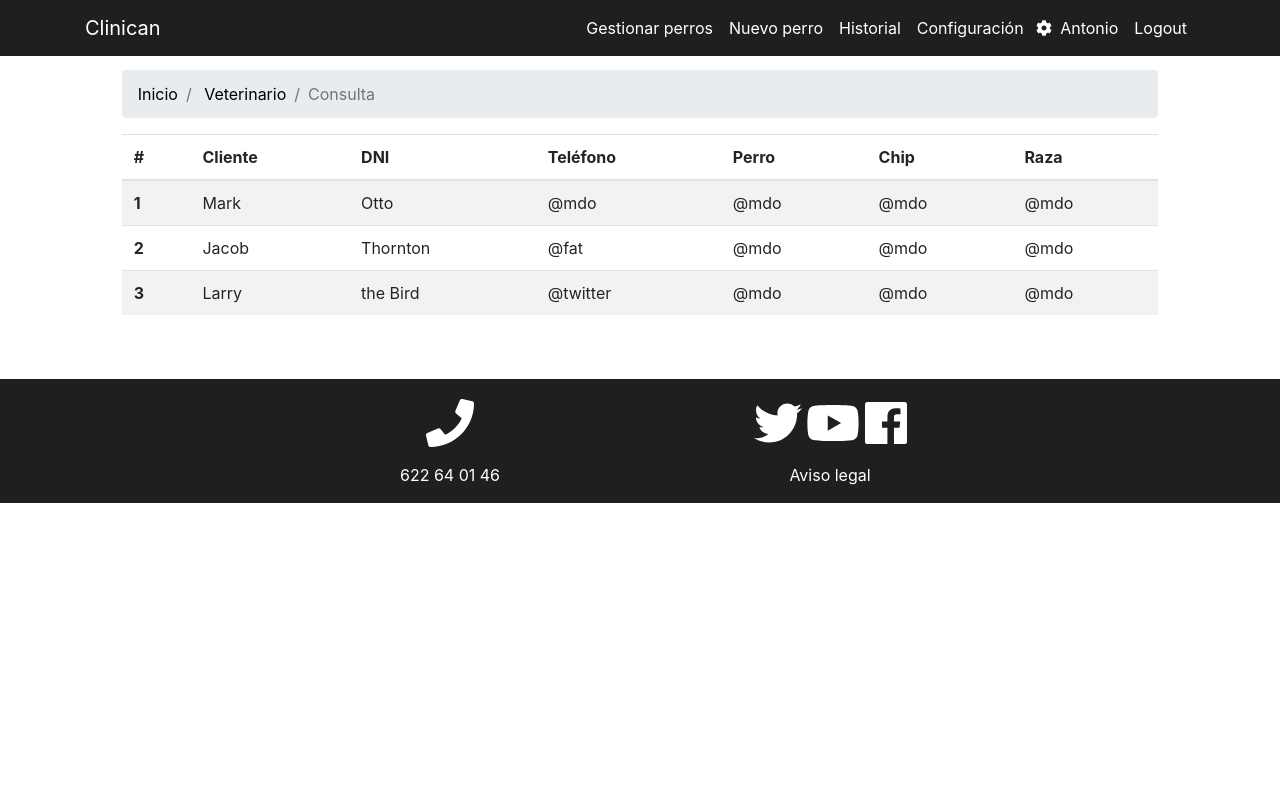
After one commit to AntonioDuprez/andaluciaSkills, a PHP site: page /historial.html in a window 1280 px wide. The commit adds this page. Run offline with PHP 8.4, Linux system fonts and the light colour scheme; some libraries are stand-ins or nearby versions.

Commit message:
Historial consulta hecho

```diff
--- a/css/style.css
+++ b/css/style.css
@@ -1,3 +1,6 @@
+.cuerpo{
+    min-width: 500px;
+}
 #mainNav, .pie{
     background-color: rgba(0, 0, 0, 0.877);
     color: white;
@@ -17,9 +20,16 @@
 a{
     color: white;
 }
-a:hover{
+a:hover, #menuLink:hover{
     text-decoration: none;
+    color: rgb(255, 112, 77) !important;
 }
 .navbar-toggler-icon{
     color:white;
 }
+li a:hover{
+    color: black;
+}
+.menuBread{
+    color: black;
+}
--- /dev/null
+++ b/historial.html
@@ -0,0 +1,161 @@
+<html>
+
+<head>
+    <!-- metas -->
+    <meta charset="utf-8">
+    <meta name="viewport" content="width=device-width, initial-scale=1, shrink-to-fit=no">
+    <meta name="description" content="">
+    <meta name="author" content="">
+    <!-- CSS Styling Link -->
+    <link rel="stylesheet" href="https://maxcdn.bootstrapcdn.com/bootstrap/4.0.0/css/bootstrap.min.css" integrity="sha384-Gn5384xqQ1aoWXA+058RXPxPg6fy4IWvTNh0E263XmFcJlSAwiGgFAW/dAiS6JXm"
+        crossorigin="anonymous">
+    <link href="css/style.css" rel="stylesheet">
+
+    <!-- Scripting link (Jquery, Angular, bootstrap script, etc) -->
+    <script src="https://code.jquery.com/jquery-3.3.1.slim.js" integrity="sha256-fNXJFIlca05BIO2Y5zh1xrShK3ME+/lYZ0j+ChxX2DA="
+        crossorigin="anonymous">//This is a jquery script
+        </script>
+    <script src="https://cdnjs.cloudflare.com/ajax/libs/popper.js/1.12.9/umd/popper.min.js" integrity="sha384-ApNbgh9B+Y1QKtv3Rn7W3mgPxhU9K/ScQsAP7hUibX39j7fakFPskvXusvfa0b4Q"
+        crossorigin="anonymous"></script>
+    <script src="https://maxcdn.bootstrapcdn.com/bootstrap/4.0.0/js/bootstrap.min.js" integrity="sha384-JZR6Spejh4U02d8jOt6vLEHfe/JQGiRRSQQxSfFWpi1MquVdAyjUar5+76PVCmYl"
+        crossorigin="anonymous"></script>
+    <!-- Font Awesome Script-->
+    <script defer src="https://use.fontawesome.com/releases/v5.0.9/js/all.js" integrity="sha384-8iPTk2s/jMVj81dnzb/iFR2sdA7u06vHJyyLlAd4snFpCl/SnyUjRrbdJsw1pGIl"
+        crossorigin="anonymous"></script>
+
+
+</head>
+
+<body>
+    <div class="container-fluid">
+        <div class="row">
+            <div class="col-xs">
+                <nav class="navbar navbar-expand-lg navbar-light fixed-top" id="mainNav">
+                    <div class="container">
+                        <a class="navbar-brand js-scroll-trigger menuLink" href="#page-top">Clinican</a>
+                        <button class="navbar-toggler navbar-toggler-right" type="button" data-toggle="collapse" data-target="#navbarResponsive"
+                            aria-controls="navbarResponsive" aria-expanded="false" aria-label="Toggle navigation">
+                            <span class="navbar-toggler-icon"></span>
+                        </button>
+                        <div class="collapse navbar-collapse" id="navbarResponsive">
+                            <ul class="navbar-nav ml-auto">
+                                <li class="nav-item">
+                                    <a class="nav-link js-scroll-trigger menuLink" href="#about">Gestionar perros</a>
+                                </li>
+                                <li class="nav-item">
+                                    <a class="nav-link js-scroll-trigger menuLink" href="#services">Nuevo perro</a>
+                                </li>
+                                <li class="nav-item">
+                                    <a class="nav-link js-scroll-trigger menuLink" href="#portfolio">Historial</a>
+                                </li>
+                                <li>
+                                    <a class="nav-link menuLink">Configuración</a>
+                                    <i class="fas fa-cog"></i>
+                                </li>
+                                <li>
+                                    <a class="nav-link menuLink">Antonio</a>
+                                </li>
+                                <li>
+                                    <a href="" class="nav-link menuLink">Logout</a>
+                                </li>
+                            </ul>
+                        </div>
+                    </div>
+                </nav>
+            </div>
+        </div>
+        <div class="cuerpo">
+            <div class="row">
+                <div class="col-10 offset-1 ">
+                    <nav aria-label="breadcrumb">
+                        <ol class="breadcrumb">
+                            <li class="breadcrumb-item">
+                                <a href="#" class="menuBread">Inicio</a>
+                            </li>
+                            <li class="breadcrumb-item">
+                                <a href="#" class="menuBread">Veterinario</a>
+                            </li>
+                            <li class="breadcrumb-item active menuBread" aria-current="page">Consulta</li>
+                        </ol>
+                    </nav>
+                </div>
+            </div>
+            <div class="row">
+                <div class="col-10 col-md-10 offset-md-1">
+                    <table class="table table-striped">
+                        <thead>
+                            <tr>
+                                <th scope="col">#</th>
+                                <th scope="col">Cliente</th>
+                                <th scope="col">DNI</th>
+                                <th scope="col">Teléfono</th>
+                                <th scope="col">Perro</th>
+                                <th scope="col">Chip</th>
+                                <th scope="col">Raza</th>
+                            </tr>
+                        </thead>
+                        <tbody>
+                            <tr>
+                                <th scope="row">1</th>
+                                <td>Mark</td>
+                                <td>Otto</td>
+                                <td>@mdo</td>
+                                <td>@mdo</td>
+                                <td>@mdo</td>
+                                <td>@mdo</td>
+                            </tr>
+                            <tr>
+                                <th scope="row">2</th>
+                                <td>Jacob</td>
+                                <td>Thornton</td>
+                                <td>@fat</td>
+                                <td>@mdo</td>
+                                <td>@mdo</td>
+                                <td>@mdo</td>
+                            </tr>
+                            <tr>
+                                <th scope="row">3</th>
+                                <td>Larry</td>
+                                <td>the Bird</td>
+                                <td>@twitter</td>
+                                <td>@mdo</td>
+                                <td>@mdo</td>
+                                <td>@mdo</td>
+                            </tr>
+                        </tbody>
+                    </table>
+                </div>
+            </div>
+            <div class="row">
+                <div class="col mt-5 pie">
+                    <footer id="contact">
+                        <div class="container">
+                            <div class="row">
+                                <div class="col-lg-4 ml-auto text-center">
+                                    <i class="fa fa-phone fa-3x mb-3 sr-contact"></i>
+                                    <p>622 64 01 46</p>
+                                </div>
+                                <div class="col-lg-4 mr-auto text-center">
+                                    <a href="">
+                                        <i class="fab fa-twitter fa-3x mb-3 sr-contact"></i>
+                                    </a>
+                                    <a href="">
+                                        <i class="fab fa-youtube fa-3x mb-3 sr-contact"></i>
+                                    </a>
+                                    <a href="">
+                                        <i class="fab fa-facebook fa-3x mb-3 sr-contact"></i>
+                                    </a>
+                                    <p>
+                                        <a href="">Aviso legal</a>
+                                    </p>
+                                </div>
+                            </div>
+                        </div>
+                    </footer>
+                </div>
+            </div>
+        </div>
+    </div>
+</body>
+
+</html>
```
Also changed, not shown: index.php (+22 -5 lines).
